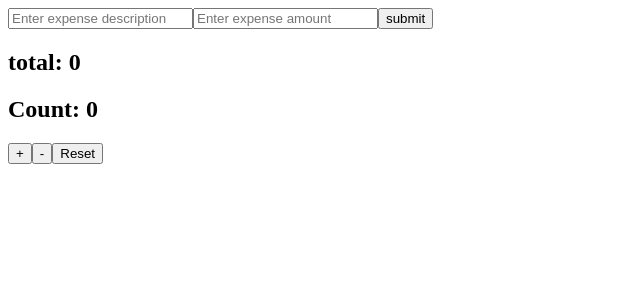
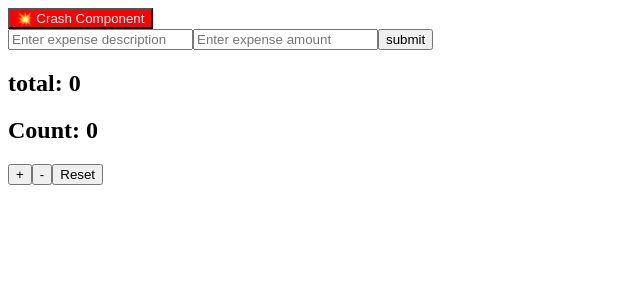
Before and after one commit to nikitaasingh10/financeDashboard, a React (Vite) app: page / in a window 1280 px wide. Shown: the top 300 px of the page, without its empty margins (0-640 px from the left). Built offline with nearby package versions, Linux system fonts and the light colour scheme.

Commit message:
Implemented ErrorBoundary

```diff
--- a/src/App.jsx
+++ b/src/App.jsx
@@ -3,6 +3,8 @@ import {useState, useReducer, useEffect, useMemo, useCallback} from "react";
 import useLocalStorage from "./hooks/useLocalStorage";
 import Card from "./Card"
 import Counter from "./Counter";
+import {ErrorBoundary} from "./ErrorBoundary"
+import CrashTest from "./CrashTest";
 
 const expenseReducer = (state, action) => {
     switch (action.type) {
@@ -61,6 +63,8 @@ const App = () => {
     }, []); // No dependencies = function never changes
 
     return (
+        <ErrorBoundary>
+            <CrashTest/>
             <form onSubmit={handleSubmit}>
 
                     <input
@@ -96,6 +100,13 @@ const App = () => {
                 <Counter/>
 
             </form>
+
+            {/*
+            // TODO: it doesn't works why?
+            <button type="button" onClick={() => {throw new Error('Test crash')}}>
+                crash test
+            </button> */}
+        </ErrorBoundary>
     );
 };
 
--- /dev/null
+++ b/src/CrashTest.jsx
@@ -0,0 +1,20 @@
+import React, {useState} from "react";
+
+
+const CrashTest = () => {
+  const [shouldCrash, setShouldCrash] = useState(false);
+
+  if (shouldCrash) {
+    throw new Error("Component crashed");
+  }
+  return (
+    <button
+      type="button"
+      onClick={() => setShouldCrash(true)}
+      style={{background: "red", color: "white"}}
+    > 💥 Crash Component
+    </button>
+  );
+};
+
+export default CrashTest;
--- /dev/null
+++ b/src/ErrorBoundary.jsx
@@ -0,0 +1,20 @@
+import React from "react";
+
+export class ErrorBoundary extends React.Component {
+    constructor (props) {
+        super(props);
+        this.state = {hasError: false}
+    }
+
+    static getDerivedStateFromError(error) {
+        return {hasError: true};
+    }
+
+    render() {
+        if (this.state.hasError) {
+            return <h1>Something went wrong</h1>;
+        }
+
+        return this.props.children;
+    }
+}
```
Lines whose indentation alone changed are shown as unchanged.
